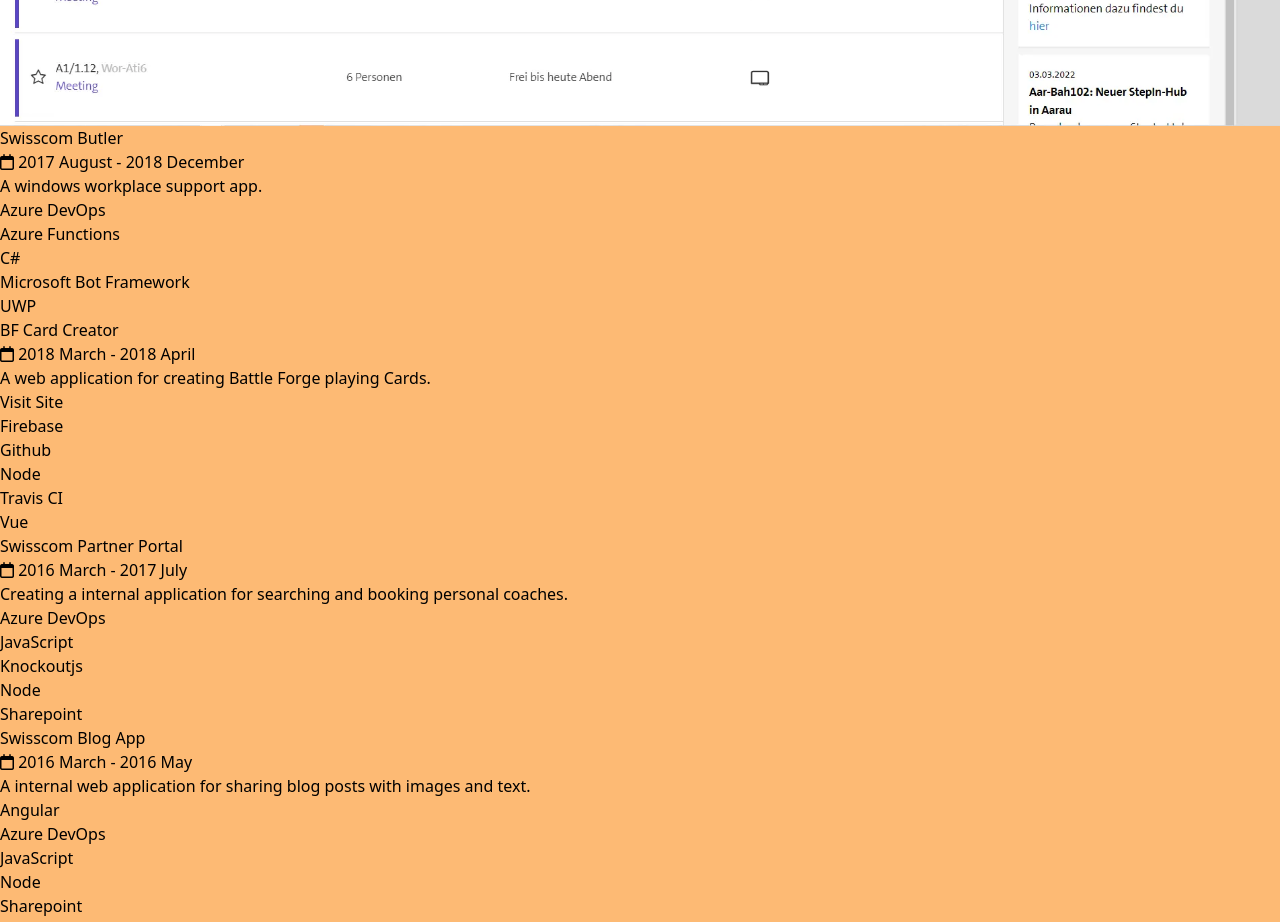
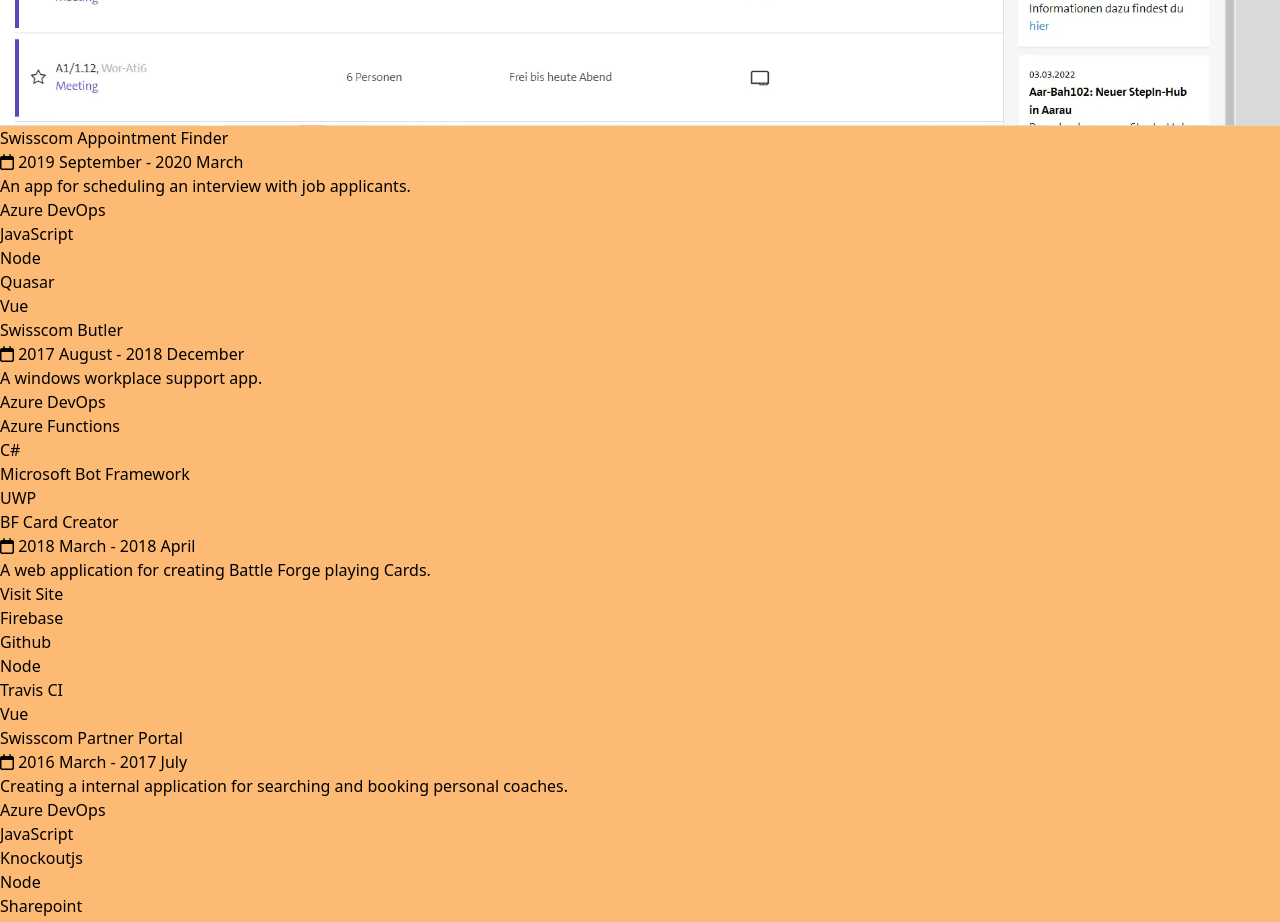
Before and after one commit to Wenish/portfolio, a Vue app: page / in a window 1280 px wide. Shown: the part 2680-3602 px from the top of the page. Built offline with nearby package versions, Linux system fonts and the light colour scheme.

Commit message:
Update projects.store.ts

```diff
--- a/src/stores/projects.store.ts
+++ b/src/stores/projects.store.ts
@@ -84,6 +84,15 @@
           images: []
         },
         {
+          title: 'Swisscom Appointment Finder',
+          description: 'An app for scheduling an interview with job applicants.',
+          dateStart: '01.09.2019',
+          dateEnd: '01.03.2020',
+          techStack: ['JavaScript', 'Vue', 'Node', 'Quasar', 'Azure DevOps'],
+          link: '',
+          images: []
+        },
+        {
           title: 'Swisscom Butler',
           description: 'A windows workplace support app.',
           dateStart: '01.08.2017',
```
